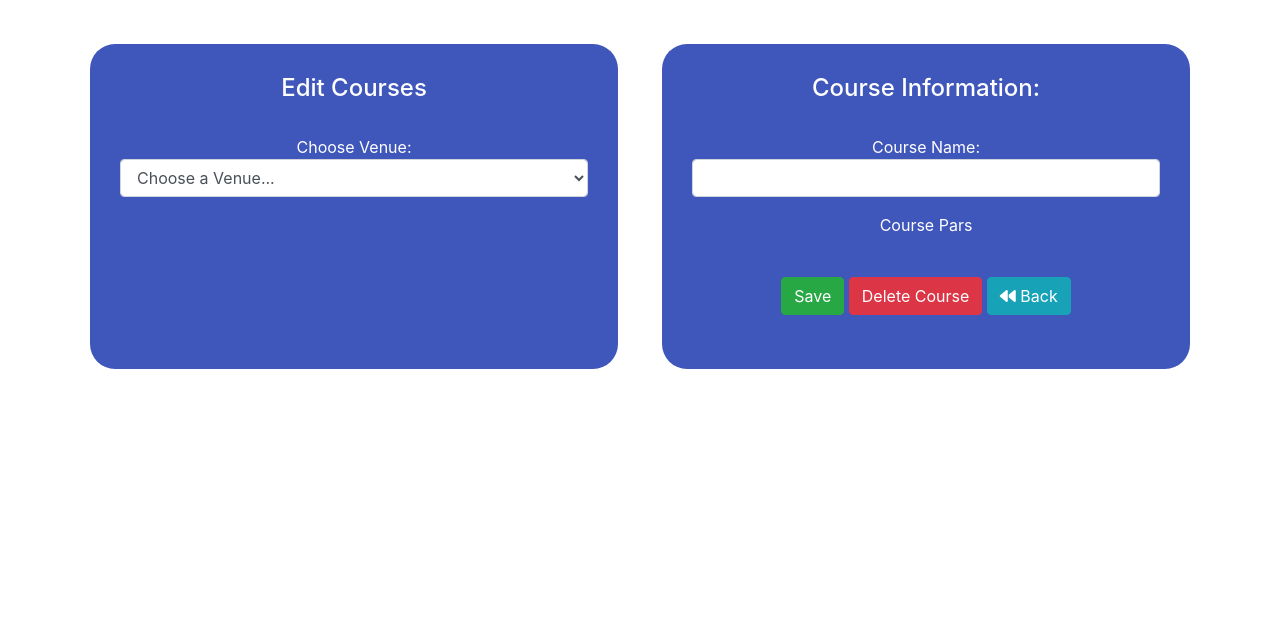
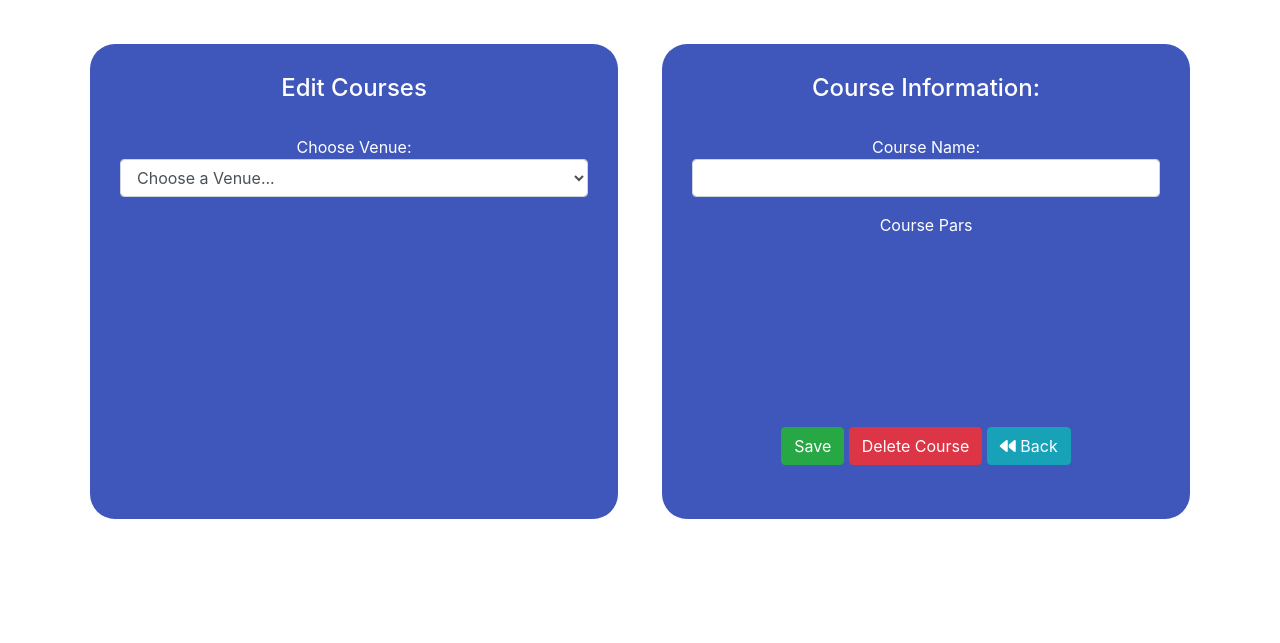
Before and after one commit to RandyWu/ovga, a Flask app: page /editcourses in a window 1280 px wide. Shown: the part 48-691 px from the top of the page. Run offline with Flask 2, Linux system fonts and the light colour scheme; data that the repository does not hold is empty; some libraries are stand-ins or nearby versions; some web fonts are replaced.

Commit message:
Update editcourses.html

```diff
--- a/app/templates/editcourses.html
+++ b/app/templates/editcourses.html
@@ -29,7 +29,7 @@
 			                           title="Course Name shouldn't be empty or start with a whitespace" required /></p>
 				<!-- <p>Change No. of Holes: <input type="text" id="noOfHoles" name="no_of_holes" class="form-control" required /></p> -->
 				<p>Course Pars </p>
-				<div id="parInfo">
+				<div id="parInfo" style="height:150px; overflow:auto">
 				</div>
 			</div>
 			<center><br/>
```
